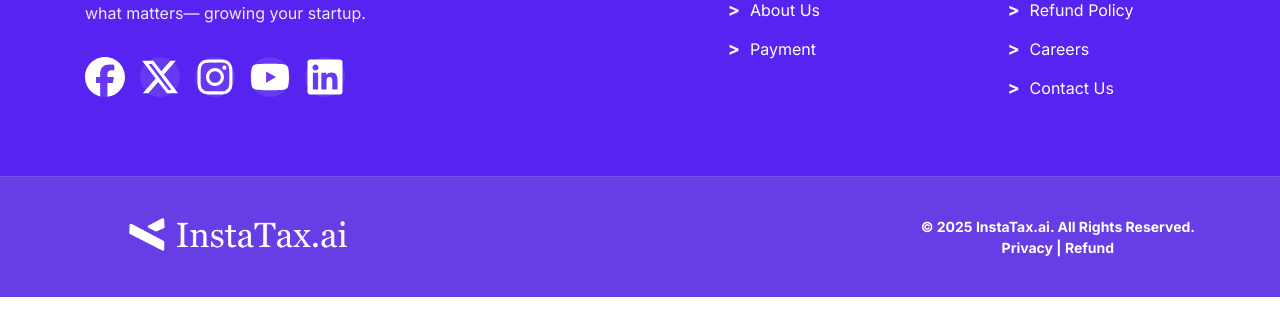
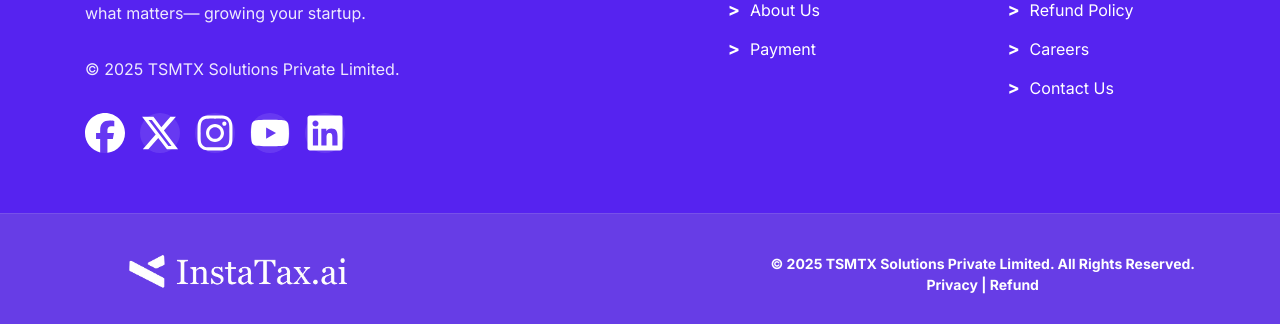
Before and after one commit to Sedawk-Dynamics/InstataxFrontend, a React (Vite) app: page /careers in a window 1280 px wide. Shown: the part 1158-1482 px from the top of the page. Before the commit the page ends 1455 px from the top, so only its background shows below. Built offline with nearby package versions, Linux system fonts and the light colour scheme; no server answers.

Commit message:
Update Footer component

```diff
--- a/src/components/Footer.jsx
+++ b/src/components/Footer.jsx
@@ -26,6 +26,9 @@ const Footer = () => {
               can be overwhelming. We simplify the process with expert guidance
               and seamless execution, so you can focus on what matters— growing
               your startup.
+            </p>
+            <p>
+            © {new Date().getFullYear()} TSMTX Solutions Private Limited.
             </p>
 
             <div className="social-icons">
@@ -127,7 +130,7 @@ const Footer = () => {
           <div className="footer-copyright">
             <p>
               <span className="copyright-text">
-                © {new Date().getFullYear()} InstaTax.ai. All Rights Reserved.
+                © {new Date().getFullYear()} TSMTX Solutions Private Limited. All Rights Reserved.
               </span>
               <br className="copyright-break" />
               <span className="footer-links-text">
```
